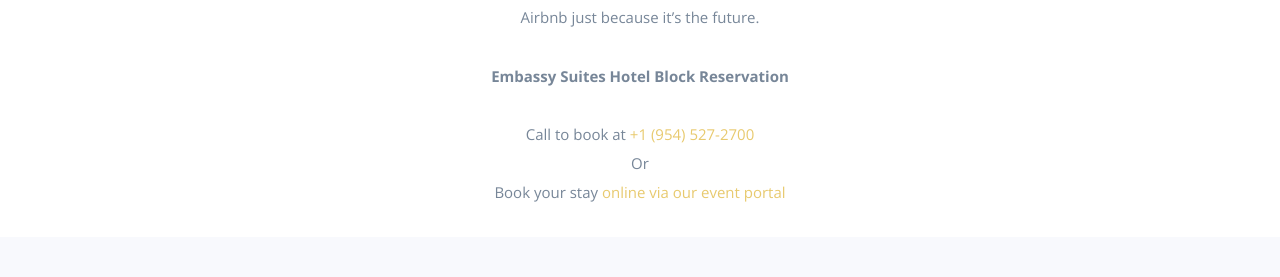
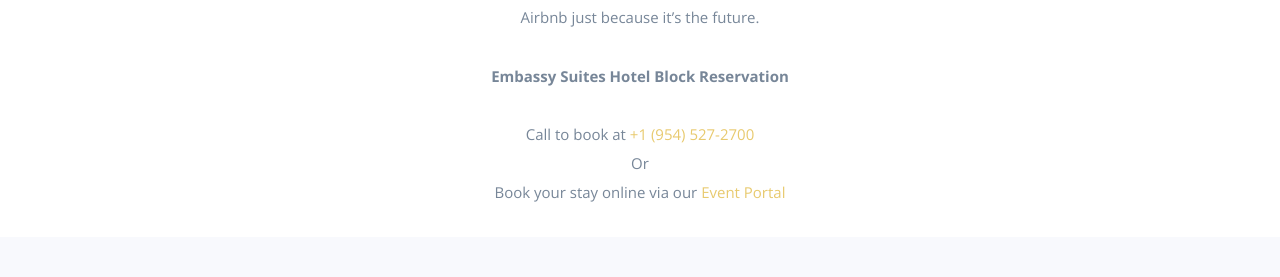
Before and after one commit to Haley-and-julian/Haley-and-julian, a website: page index.html in a window 1280 px wide. Shown: the part 1277-1554 px from the top of the page. Drawn offline with nearby package versions, Linux system fonts and the light colour scheme; some packages are replaced by stand-ins of ours; a script that the page names is missing; files whose address does not match are found by name.

Commit message:
Update index.html

```diff
--- a/index.html
+++ b/index.html
@@ -116,7 +116,7 @@
                     <br>
                     Or
                     <br>
-                    Book your stay<a href="https://www.hilton.com/en/attend-my-event/inhonorofjulianandhaley/"> online via our event portal</a>
+                    Book your stay online via our <a href="https://www.hilton.com/en/attend-my-event/inhonorofjulianandhaley/"> Event Portal</a>
                 </p>
             </div>
             <div class="col-md-3 hidden-sm hidden-xs"><img src="img/DSD_0214.jpg" class="wp2"></div>
```
